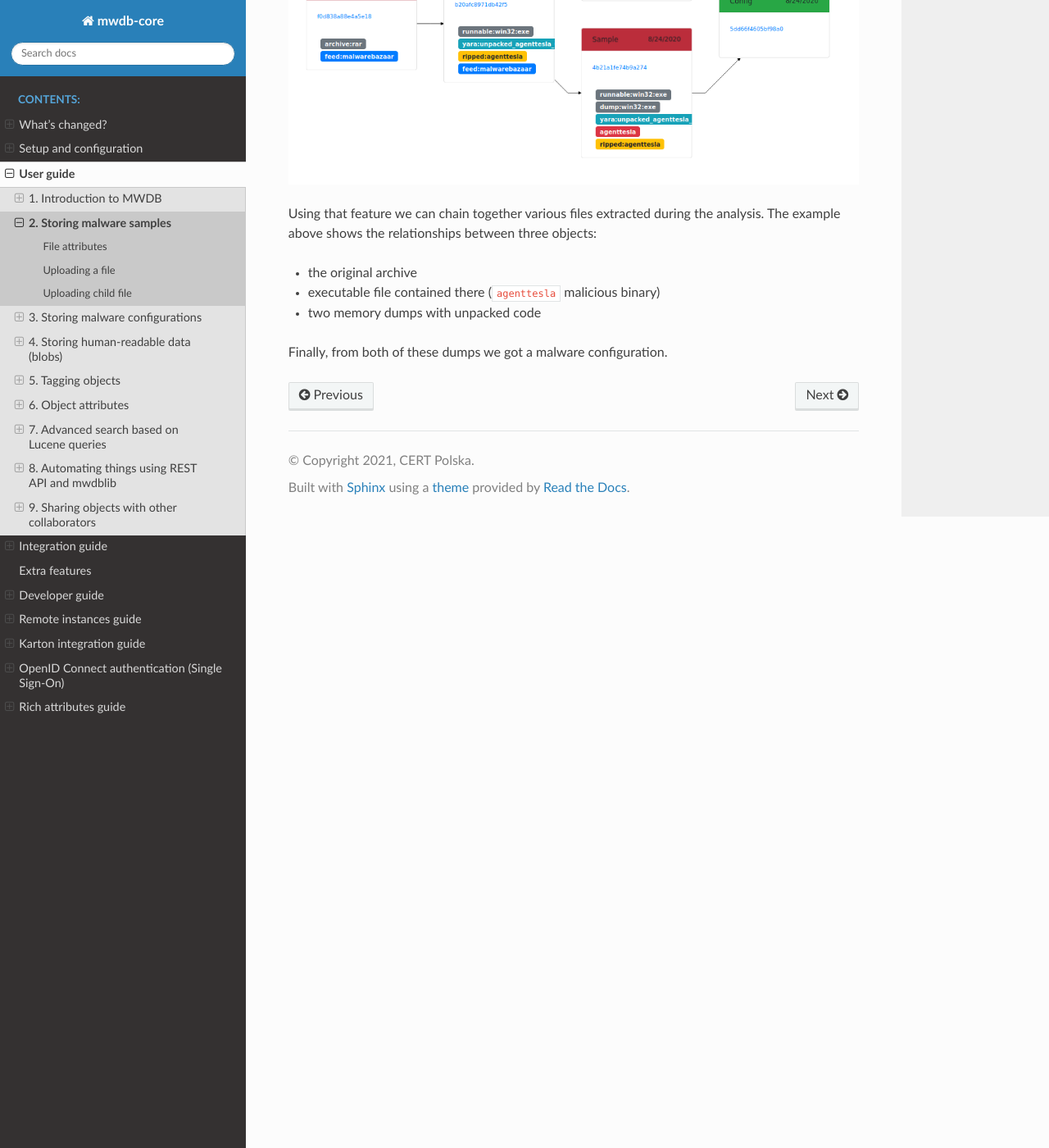
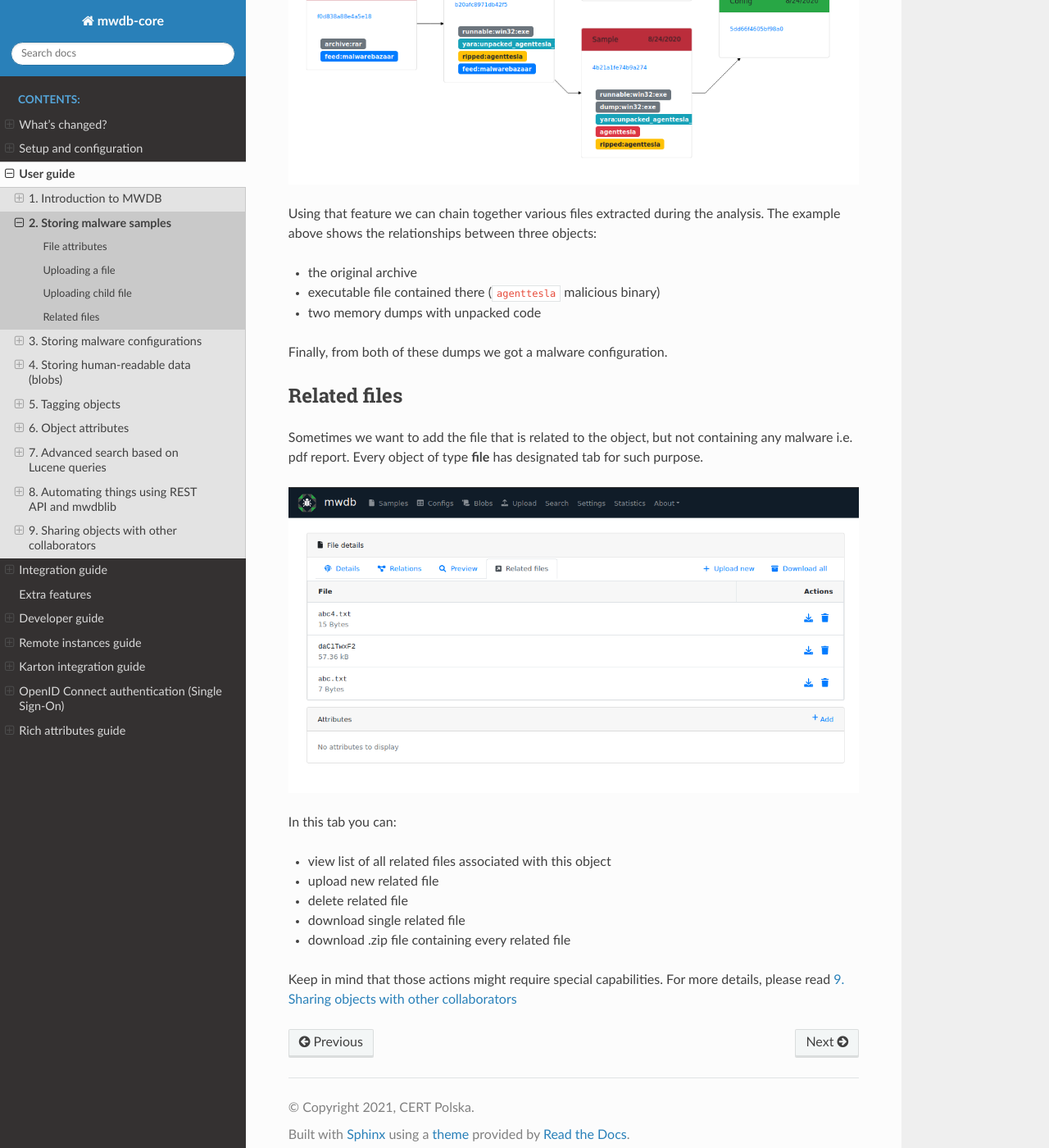
Before and after one commit to CERT-Polska/mwdb-core, a Sphinx documentation site: the page built from docs/user-guide/2-Storing-malware-samples.rst, in a window 1280 px wide and 1400 px high, scrolled down 3316 px. Shown: the whole window at 82% size. Built offline with Sphinx 7.4.7 and the Read the Docs theme 2.0.0, drawn with Linux system fonts in a browser that asks for light colours.

Commit message:
Documentation update

```diff
--- a/docs/user-guide/2-Storing-malware-samples.rst
+++ b/docs/user-guide/2-Storing-malware-samples.rst
@@ -98,3 +98,23 @@ Using that feature we can chain together various files extracted during the anal
 - two memory dumps with unpacked code
 
 Finally, from both of these dumps we got a malware configuration.
+
+
+Related files
+-------------
+
+Sometimes we want to add the file that is related to the object, but not containing any malware i.e. pdf report. Every object of type **file** has designated tab for such purpose.
+
+.. image:: ../_static/related-files-tab.png
+   :target: ../_static/related_files_tab
+   :alt: related files tab
+
+In this tab you can:
+
+- view list of all related files associated with this object
+- upload new related file
+- delete related file
+- download single related file
+- download .zip file containing every related file
+
+Keep in mind that those actions might require special capabilities. For more details, please read :ref:`9. Sharing objects with other collaborators`
```
Also changed, not shown: docs/_static/related-files-tab.png (added).
